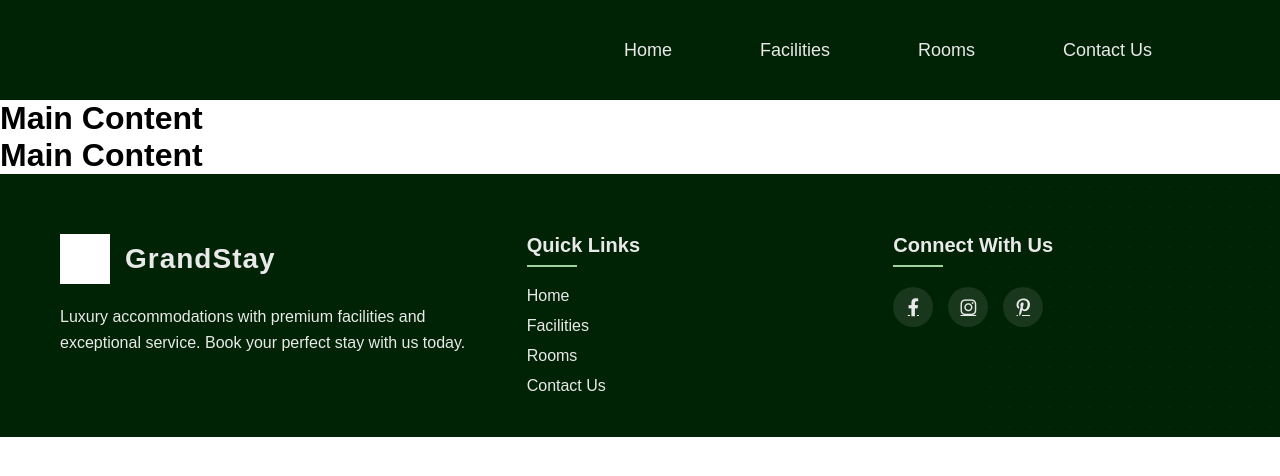
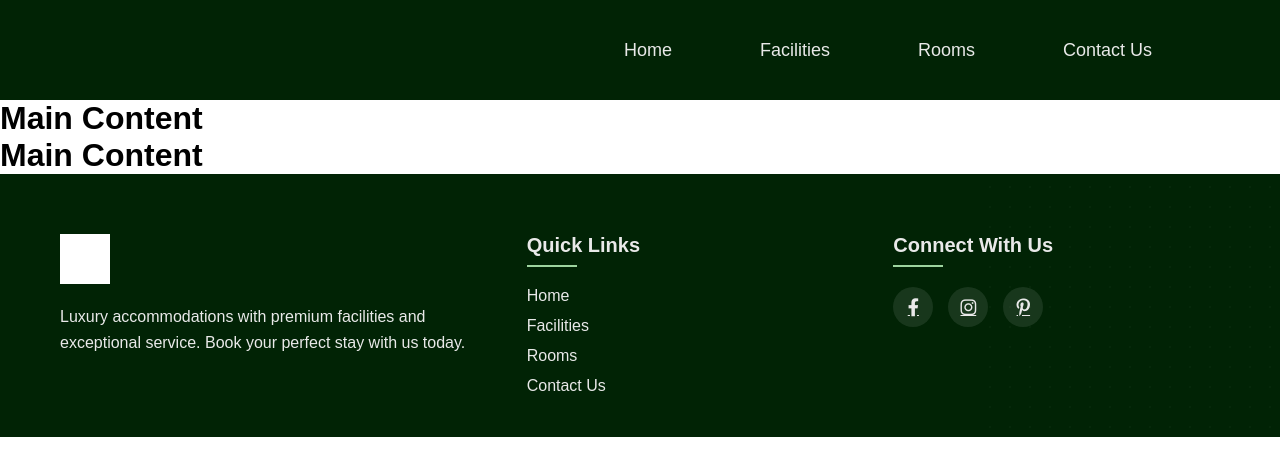
Before and after one commit to jameel6718/Serai, a website: page public/index.html in a window 1280 px wide. Drawn offline with Linux system fonts and the light colour scheme; grey boxes are pictures that could not be loaded.

Commit message:
Footer Add

```diff
--- a/public/contact.css
+++ b/public/contact.css
@@ -56,7 +56,6 @@ footer {
     position: relative;
     overflow: hidden;
 }
-
 .footer-container {
     max-width: 1200px;
     margin: 0 auto;
@@ -65,18 +64,15 @@ footer {
     flex-wrap: wrap;
     gap: 40px;
 }
-
 .footer-logo {
     flex: 1 1 300px;
 }
-
 .logo-container {
     display: flex;
     align-items: center;
     margin-bottom: 20px;
     animation: slideInLeft 0.8s ease-out;
 }
-
 .logo-img {
     width: 50px;
     height: 50px;
@@ -84,30 +80,20 @@ footer {
     filter: brightness(0) invert(1);
     transition: transform 0.3s ease;
 }
-
-.logo-text {
-    font-size: 28px;
-    font-weight: 700;
-    letter-spacing: 1px;
-}
-
 .footer-about {
     margin-bottom: 20px;
     line-height: 1.6;
 }
-
 .footer-links {
     flex: 1 1 200px;
     animation: fadeIn 1s ease-out 0.2s both;
 }
-
 .footer-heading {
     font-size: 20px;
     margin-bottom: 20px;
     position: relative;
     padding-bottom: 10px;
 }
-
 .footer-heading::after {
     content: '';
     position: absolute;
@@ -117,39 +103,32 @@ footer {
     height: 2px;
     background-color: #9dd49f;
 }
-
 .footer-nav {
     list-style: none;
 }
-
 .footer-nav li {
     margin-bottom: 12px;
     transition: transform 0.3s ease;
 }
-
 .footer-nav a {
     color: #e9e9e9;
     text-decoration: none;
     transition: color 0.3s ease;
     display: inline-block;
 }
-
 .footer-nav a:hover {
     color: #9dd49f;
     transform: translateX(5px);
 }
-
 .footer-social {
     flex: 1 1 200px;
     animation: fadeIn 1s ease-out 0.4s both;
 }
-
 .social-icons {
     display: flex;
     gap: 15px;
     margin-top: 20px;
 }
-
 .social-link {
     display: flex;
     align-items: center;
@@ -162,14 +141,12 @@ footer {
     font-size: 18px;
     transition: all 0.3s ease;
 }
-
 .social-link:hover {
     background-color: #9dd49f;
     color: #012305;
     transform: translateY(-5px) rotate(5deg);
     box-shadow: 0 5px 15px rgba(157, 212, 159, 0.3);
 }
-
 .footer-bottom {
     text-align: center;
     margin-top: 60px;
@@ -177,16 +154,13 @@ footer {
     border-top: 1px solid rgba(233, 233, 233, 0.1);
     animation: fadeInUp 0.8s ease-out 0.6s both;
 }
-
 .footer-bottom p {
     font-size: 14px;
 }
-
 @keyframes fadeIn {
     from { opacity: 0; }
     to { opacity: 1; }
 }
-
 @keyframes slideInLeft {
     from {
         opacity: 0;
@@ -197,7 +171,6 @@ footer {
         transform: translateX(0);
     }
 }
-
 @keyframes fadeInUp {
     from {
         opacity: 0;
@@ -208,7 +181,6 @@ footer {
         transform: translateY(0);
     }
 }
-
 .footer-bg-pattern {
     position: absolute;
     bottom: 0;
@@ -220,11 +192,9 @@ footer {
     opacity: 0.3;
     z-index: 0;
 }
-
 .footer-nav li:hover {
     transform: translateX(5px);
 }
-
 /* Responsive styles */
 @media (max-width: 768px) {
     .footer-container {
--- a/public/facilities.css
+++ b/public/facilities.css
@@ -56,7 +56,6 @@ footer {
   position: relative;
   overflow: hidden;
 }
-
 .footer-container {
   max-width: 1200px;
   margin: 0 auto;
@@ -65,18 +64,15 @@ footer {
   flex-wrap: wrap;
   gap: 40px;
 }
-
 .footer-logo {
   flex: 1 1 300px;
 }
-
 .logo-container {
   display: flex;
   align-items: center;
   margin-bottom: 20px;
   animation: slideInLeft 0.8s ease-out;
 }
-
 .logo-img {
   width: 50px;
   height: 50px;
@@ -84,30 +80,20 @@ footer {
   filter: brightness(0) invert(1);
   transition: transform 0.3s ease;
 }
-
-.logo-text {
-  font-size: 28px;
-  font-weight: 700;
-  letter-spacing: 1px;
-}
-
 .footer-about {
   margin-bottom: 20px;
   line-height: 1.6;
 }
-
 .footer-links {
   flex: 1 1 200px;
   animation: fadeIn 1s ease-out 0.2s both;
 }
-
 .footer-heading {
   font-size: 20px;
   margin-bottom: 20px;
   position: relative;
   padding-bottom: 10px;
 }
-
 .footer-heading::after {
   content: '';
   position: absolute;
@@ -117,39 +103,32 @@ footer {
   height: 2px;
   background-color: #9dd49f;
 }
-
 .footer-nav {
   list-style: none;
 }
-
 .footer-nav li {
   margin-bottom: 12px;
   transition: transform 0.3s ease;
 }
-
 .footer-nav a {
   color: #e9e9e9;
   text-decoration: none;
   transition: color 0.3s ease;
   display: inline-block;
 }
-
 .footer-nav a:hover {
   color: #9dd49f;
   transform: translateX(5px);
 }
-
 .footer-social {
   flex: 1 1 200px;
   animation: fadeIn 1s ease-out 0.4s both;
 }
-
 .social-icons {
   display: flex;
   gap: 15px;
   margin-top: 20px;
 }
-
 .social-link {
   display: flex;
   align-items: center;
@@ -162,14 +141,12 @@ footer {
   font-size: 18px;
   transition: all 0.3s ease;
 }
-
 .social-link:hover {
   background-color: #9dd49f;
   color: #012305;
   transform: translateY(-5px) rotate(5deg);
   box-shadow: 0 5px 15px rgba(157, 212, 159, 0.3);
 }
-
 .footer-bottom {
   text-align: center;
   margin-top: 60px;
@@ -177,16 +154,13 @@ footer {
   border-top: 1px solid rgba(233, 233, 233, 0.1);
   animation: fadeInUp 0.8s ease-out 0.6s both;
 }
-
 .footer-bottom p {
   font-size: 14px;
 }
-
 @keyframes fadeIn {
   from { opacity: 0; }
   to { opacity: 1; }
 }
-
 @keyframes slideInLeft {
   from {
       opacity: 0;
@@ -197,7 +171,6 @@ footer {
       transform: translateX(0);
   }
 }
-
 @keyframes fadeInUp {
   from {
       opacity: 0;
@@ -208,7 +181,6 @@ footer {
       transform: translateY(0);
   }
 }
-
 .footer-bg-pattern {
   position: absolute;
   bottom: 0;
@@ -220,18 +192,15 @@ footer {
   opacity: 0.3;
   z-index: 0;
 }
-
 .footer-nav li:hover {
   transform: translateX(5px);
 }
-
 /* Responsive styles */
 @media (max-width: 768px) {
   .footer-container {
       flex-direction: column;
       gap: 30px;
   }
-
   .footer-heading {
       margin-bottom: 15px;
   }
--- a/public/index.css
+++ b/public/index.css
@@ -57,7 +57,6 @@ footer {
   position: relative;
   overflow: hidden;
 }
-
 .footer-container {
   max-width: 1200px;
   margin: 0 auto;
@@ -66,18 +65,15 @@ footer {
   flex-wrap: wrap;
   gap: 40px;
 }
-
 .footer-logo {
   flex: 1 1 300px;
 }
-
 .logo-container {
   display: flex;
   align-items: center;
   margin-bottom: 20px;
   animation: slideInLeft 0.8s ease-out;
 }
-
 .logo-img {
   width: 50px;
   height: 50px;
@@ -85,30 +81,20 @@ footer {
   filter: brightness(0) invert(1);
   transition: transform 0.3s ease;
 }
-
-.logo-text {
-  font-size: 28px;
-  font-weight: 700;
-  letter-spacing: 1px;
-}
-
 .footer-about {
   margin-bottom: 20px;
   line-height: 1.6;
 }
-
 .footer-links {
   flex: 1 1 200px;
   animation: fadeIn 1s ease-out 0.2s both;
 }
-
 .footer-heading {
   font-size: 20px;
   margin-bottom: 20px;
   position: relative;
   padding-bottom: 10px;
 }
-
 .footer-heading::after {
   content: '';
   position: absolute;
@@ -118,39 +104,32 @@ footer {
   height: 2px;
   background-color: #9dd49f;
 }
-
 .footer-nav {
   list-style: none;
 }
-
 .footer-nav li {
   margin-bottom: 12px;
   transition: transform 0.3s ease;
 }
-
 .footer-nav a {
   color: #e9e9e9;
   text-decoration: none;
   transition: color 0.3s ease;
   display: inline-block;
 }
-
 .footer-nav a:hover {
   color: #9dd49f;
   transform: translateX(5px);
 }
-
 .footer-social {
   flex: 1 1 200px;
   animation: fadeIn 1s ease-out 0.4s both;
 }
-
 .social-icons {
   display: flex;
   gap: 15px;
   margin-top: 20px;
 }
-
 .social-link {
   display: flex;
   align-items: center;
@@ -163,14 +142,12 @@ footer {
   font-size: 18px;
   transition: all 0.3s ease;
 }
-
 .social-link:hover {
   background-color: #9dd49f;
   color: #012305;
   transform: translateY(-5px) rotate(5deg);
   box-shadow: 0 5px 15px rgba(157, 212, 159, 0.3);
 }
-
 .footer-bottom {
   text-align: center;
   margin-top: 60px;
@@ -178,16 +155,13 @@ footer {
   border-top: 1px solid rgba(233, 233, 233, 0.1);
   animation: fadeInUp 0.8s ease-out 0.6s both;
 }
-
 .footer-bottom p {
   font-size: 14px;
 }
-
 @keyframes fadeIn {
   from { opacity: 0; }
   to { opacity: 1; }
 }
-
 @keyframes slideInLeft {
   from {
       opacity: 0;
@@ -198,7 +172,6 @@ footer {
       transform: translateX(0);
   }
 }
-
 @keyframes fadeInUp {
   from {
       opacity: 0;
@@ -209,7 +182,6 @@ footer {
       transform: translateY(0);
   }
 }
-
 .footer-bg-pattern {
   position: absolute;
   bottom: 0;
@@ -221,11 +193,9 @@ footer {
   opacity: 0.3;
   z-index: 0;
 }
-
 .footer-nav li:hover {
   transform: translateX(5px);
 }
-
 /* Responsive styles */
 @media (max-width: 768px) {
   .footer-container {
--- a/public/index.html
+++ b/public/index.html
@@ -29,7 +29,6 @@
               <div class="footer-logo">
                   <div class="logo-container">
                       <img src="https://storage.googleapis.com/workspace-0f70711f-8b4e-4d94-86f1-2a93ccde5887/image/2475f234-0335-477c-8b02-625e8ef3c671.png" alt="Luxury hotel brand logo" class="logo-img">
-                      <span class="logo-text">GrandStay</span>
                   </div>
                   <p class="footer-about">
                       Luxury accommodations with premium facilities and exceptional service.
--- a/public/rooms.css
+++ b/public/rooms.css
@@ -57,7 +57,6 @@ footer {
   position: relative;
   overflow: hidden;
 }
-
 .footer-container {
   max-width: 1200px;
   margin: 0 auto;
@@ -66,18 +65,15 @@ footer {
   flex-wrap: wrap;
   gap: 40px;
 }
-
 .footer-logo {
   flex: 1 1 300px;
 }
-
 .logo-container {
   display: flex;
   align-items: center;
   margin-bottom: 20px;
   animation: slideInLeft 0.8s ease-out;
 }
-
 .logo-img {
   width: 50px;
   height: 50px;
@@ -85,13 +81,6 @@ footer {
   filter: brightness(0) invert(1);
   transition: transform 0.3s ease;
 }
-
-.logo-text {
-  font-size: 28px;
-  font-weight: 700;
-  letter-spacing: 1px;
-}
-
 .footer-about {
   margin-bottom: 20px;
   line-height: 1.6;
@@ -101,14 +90,12 @@ footer {
   flex: 1 1 200px;
   animation: fadeIn 1s ease-out 0.2s both;
 }
-
 .footer-heading {
   font-size: 20px;
   margin-bottom: 20px;
   position: relative;
   padding-bottom: 10px;
 }
-
 .footer-heading::after {
   content: '';
   position: absolute;
@@ -118,7 +105,6 @@ footer {
   height: 2px;
   background-color: #9dd49f;
 }
-
 .footer-nav {
   list-style: none;
 }
@@ -127,30 +113,25 @@ footer {
   margin-bottom: 12px;
   transition: transform 0.3s ease;
 }
-
 .footer-nav a {
   color: #e9e9e9;
   text-decoration: none;
   transition: color 0.3s ease;
   display: inline-block;
 }
-
 .footer-nav a:hover {
   color: #9dd49f;
   transform: translateX(5px);
 }
-
 .footer-social {
   flex: 1 1 200px;
   animation: fadeIn 1s ease-out 0.4s both;
 }
-
 .social-icons {
   display: flex;
   gap: 15px;
   margin-top: 20px;
 }
-
 .social-link {
   display: flex;
   align-items: center;
@@ -163,14 +144,12 @@ footer {
   font-size: 18px;
   transition: all 0.3s ease;
 }
-
 .social-link:hover {
   background-color: #9dd49f;
   color: #012305;
   transform: translateY(-5px) rotate(5deg);
   box-shadow: 0 5px 15px rgba(157, 212, 159, 0.3);
 }
-
 .footer-bottom {
   text-align: center;
   margin-top: 60px;
@@ -178,16 +157,13 @@ footer {
   border-top: 1px solid rgba(233, 233, 233, 0.1);
   animation: fadeInUp 0.8s ease-out 0.6s both;
 }
-
 .footer-bottom p {
   font-size: 14px;
 }
-
 @keyframes fadeIn {
   from { opacity: 0; }
   to { opacity: 1; }
 }
-
 @keyframes slideInLeft {
   from {
       opacity: 0;
@@ -198,7 +174,6 @@ footer {
       transform: translateX(0);
   }
 }
-
 @keyframes fadeInUp {
   from {
       opacity: 0;
@@ -209,7 +184,6 @@ footer {
       transform: translateY(0);
   }
 }
-
 .footer-bg-pattern {
   position: absolute;
   bottom: 0;
@@ -221,7 +195,6 @@ footer {
   opacity: 0.3;
   z-index: 0;
 }
-
 .footer-nav li:hover {
   transform: translateX(5px);
 }
```
Also changed, not shown: public/contact.html (+0 -1 lines), public/facilities.html (+0 -1 lines), public/rooms.html (+0 -1 lines).
